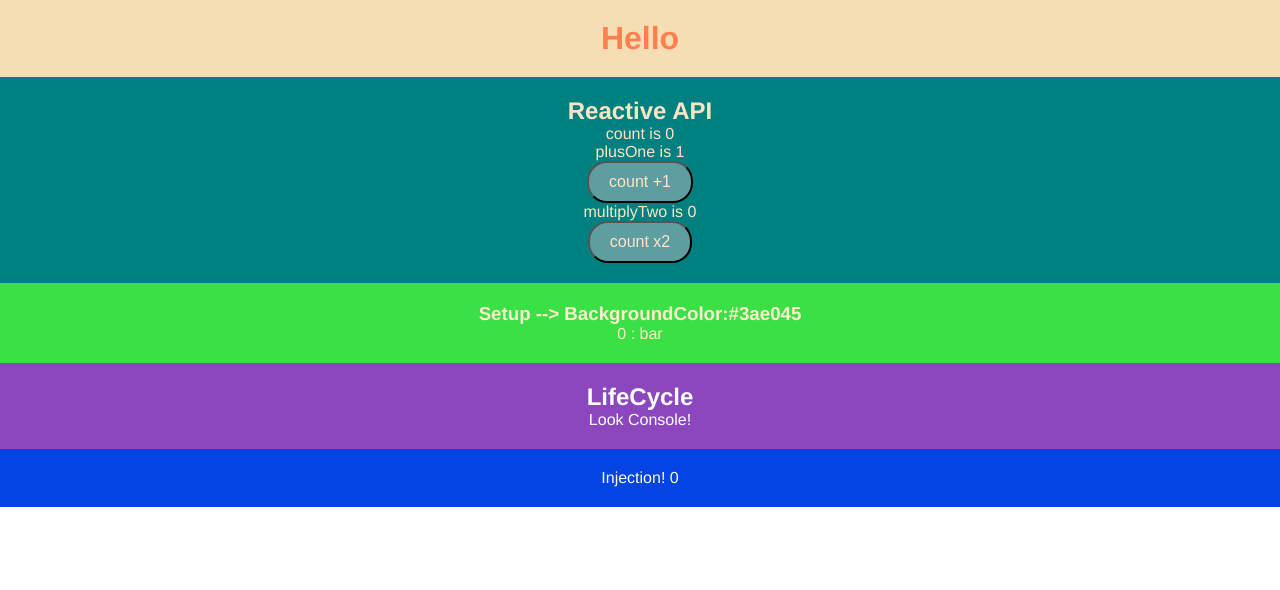
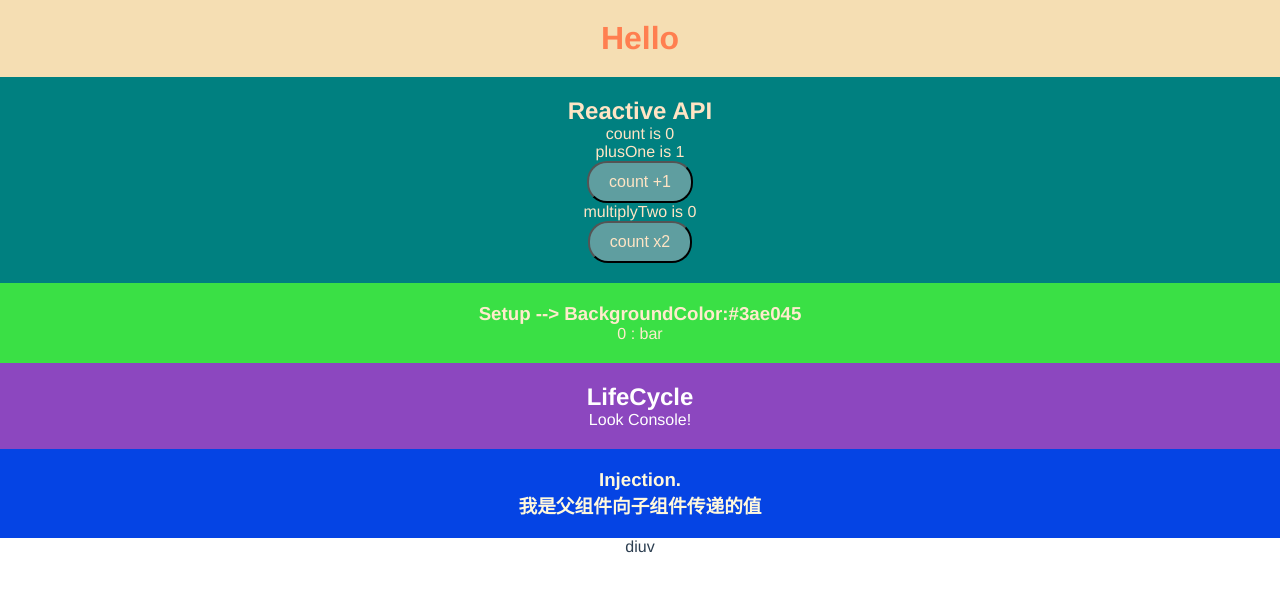
Before and after one commit to consolejs/vue3-composition-api-fresh, a Vue app: page / in a window 1280 px wide. Shown: the top 590 px of the page. Built offline with nearby package versions, Linux system fonts and the light colour scheme.

Commit message:
:rotating_light: injection api

```diff
--- a/src/components/Injection.vue
+++ b/src/components/Injection.vue
@@ -1,19 +1,30 @@
 <template>
-  <div class="module injection" :style="boxSyle">Injection! {{count}}</div>
+  <div class="module injection" :style="boxSyle">
+    <h3>Injection.</h3>
+    <p>
+      <provideAndInject />
+    </p>
+  </div>diuv
 </template>
 
 <script lang="js">
 import {
     defineComponent,
-    ref
+    provide  // 父组件引入 provide
 } from "vue"
 
 import getRandomColor from "../libs/getRandomColor";
+import provideAndInject from "./provideAndInject.vue";  // 引入子组件
+
 
 //随机颜色值 16hex
 const colorValue = getRandomColor();
 
 export default defineComponent({
+    name: "injectAncestor",
+    components: {
+        provideAndInject
+    },
     data(){
         return{
             boxSyle: {
@@ -23,9 +34,14 @@ export default defineComponent({
     },
     setup() {
 
-        const count = ref(0);
+        const obj = {
+            "data": "我是父组件向子组件传递的值"
+        }
+        // provide('数据名称', 要传递的数据)
+        provide("customVal", obj.data);
+
         return {
-            count
+            //
         }
     }
 })
--- /dev/null
+++ b/src/components/provideAndInject.vue
@@ -0,0 +1,20 @@
+<template>
+  <div>
+    <h3>{{ customVal }}</h3>
+  </div>
+</template>
+
+<script>
+// 子组件导入 inject
+import { inject } from "vue";
+
+export default {
+  setup() {
+    //调用 inject 函数，通过指定的数据名称，获取到父级共享的数据
+    const customVal = inject("customVal");
+    return {
+      customVal,
+    };
+  },
+};
+</script>
```
